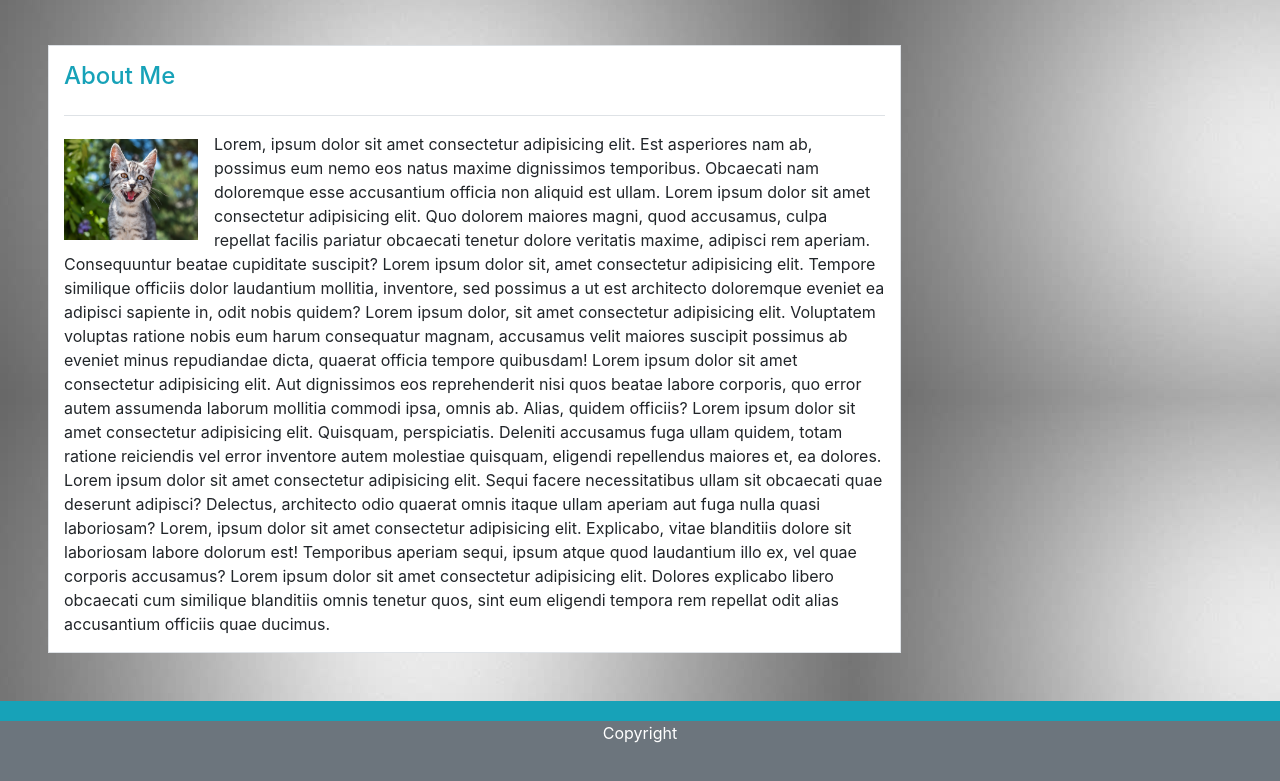
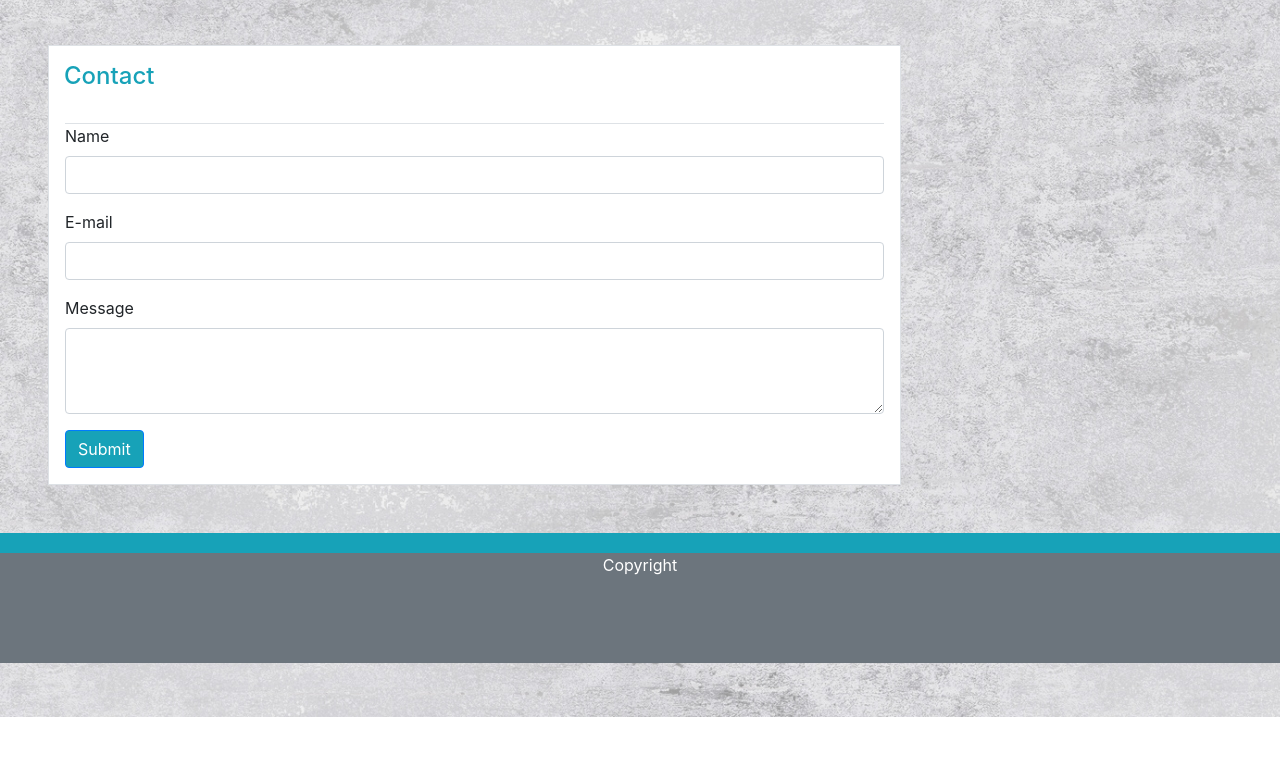
Before and after one commit to dustinirving/responsive-portfolio, a plain HTML site: page contact.html in a window 1280 px wide. Shown: the part 83-864 px from the top of the page. After the commit the page ends 800 px from the top, so only its background shows below. Drawn offline with nearby package versions, Linux system fonts and the light colour scheme.

Commit message:
added a form to the contact page

```diff
--- a/contact.html
+++ b/contact.html
@@ -9,7 +9,7 @@
     <link rel="stylesheet" href="https://stackpath.bootstrapcdn.com/bootstrap/4.4.1/css/bootstrap.min.css" integrity="sha384-Vkoo8x4CGsO3+Hhxv8T/Q5PaXtkKtu6ug5TOeNV6gBiFeWPGFN9MuhOf23Q9Ifjh" crossorigin="anonymous">
 </head>
 
-<body style="background-image: url(g-bg.jpg);">
+<body style="background-image: url(gr-bg.jpeg);">
     <nav class="navbar bg-white" style="height:80px; padding-top:  0px;padding-bottom: 0px">
 
         <span class="h4 text-white bg-info h-100" style="padding: 25px;">Dustin Irving</span>
@@ -31,25 +31,26 @@
     <div class="container border m-5 col-8 bg-white">
         <div class="row">
             <div class="col pt-3 pb-2 text-info">
-                <h4>About Me</h4>
+                <h4>Contact</h4>
             </div>
         </div>
-        <div class="row mt-2">
-            <div class="col">
-                <img height="125" width="150" src="cat.jpg" alt="cat" class="float-left pr-3 pt-4">
-                <p class="border-top pt-3">Lorem, ipsum dolor sit amet consectetur adipisicing elit. Est asperiores nam ab, possimus eum nemo eos natus maxime dignissimos temporibus. Obcaecati nam doloremque esse accusantium officia non aliquid est ullam. Lorem ipsum dolor sit
-                    amet consectetur adipisicing elit. Quo dolorem maiores magni, quod accusamus, culpa repellat facilis pariatur obcaecati tenetur dolore veritatis maxime, adipisci rem aperiam. Consequuntur beatae cupiditate suscipit? Lorem ipsum dolor
-                    sit, amet consectetur adipisicing elit. Tempore similique officiis dolor laudantium mollitia, inventore, sed possimus a ut est architecto doloremque eveniet ea adipisci sapiente in, odit nobis quidem? Lorem ipsum dolor, sit amet consectetur
-                    adipisicing elit. Voluptatem voluptas ratione nobis eum harum consequatur magnam, accusamus velit maiores suscipit possimus ab eveniet minus repudiandae dicta, quaerat officia tempore quibusdam! Lorem ipsum dolor sit amet consectetur
-                    adipisicing elit. Aut dignissimos eos reprehenderit nisi quos beatae labore corporis, quo error autem assumenda laborum mollitia commodi ipsa, omnis ab. Alias, quidem officiis? Lorem ipsum dolor sit amet consectetur adipisicing elit.
-                    Quisquam, perspiciatis. Deleniti accusamus fuga ullam quidem, totam ratione reiciendis vel error inventore autem molestiae quisquam, eligendi repellendus maiores et, ea dolores. Lorem ipsum dolor sit amet consectetur adipisicing elit.
-                    Sequi facere necessitatibus ullam sit obcaecati quae deserunt adipisci? Delectus, architecto odio quaerat omnis itaque ullam aperiam aut fuga nulla quasi laboriosam? Lorem, ipsum dolor sit amet consectetur adipisicing elit. Explicabo,
-                    vitae blanditiis dolore sit laboriosam labore dolorum est! Temporibus aperiam sequi, ipsum atque quod laudantium illo ex, vel quae corporis accusamus? Lorem ipsum dolor sit amet consectetur adipisicing elit. Dolores explicabo libero
-                    obcaecati cum similique blanditiis omnis tenetur quos, sint eum eligendi tempora rem repellat odit alias accusantium officiis quae ducimus.</p>
-            </div>
+        <div class="row p-3">
+            <form class="border-top w-100">
+                <div class="form-group">
+                    <label for="exampleInputEmail1">Name</label>
+                    <input type="email" class="form-control" id="exampleInputEmail1" aria-describedby="emailHelp"> </div>
+                <div class="form-group">
+                    <label for="exampleInputPassword1">E-mail</label>
+                    <input type="password" class="form-control" id="exampleInputPassword1">
+                </div>
+                <div class="form-group">
+                    <label for="exampleFormControlTextarea1">Message</label>
+                    <textarea class="form-control" id="exampleFormControlTextarea1" rows="3"></textarea>
+                </div>
+                <button type="submit" class="btn btn-primary bg-info">Submit</button>
+            </form>
         </div>
     </div>
-
     <footer>
         <div class="bg-info" style="height:20px">
         </div>
```
Also changed, not shown: index.html (+1 -1 lines), portfolio.html (+1 -1 lines), gr-bg.jpeg (added).
